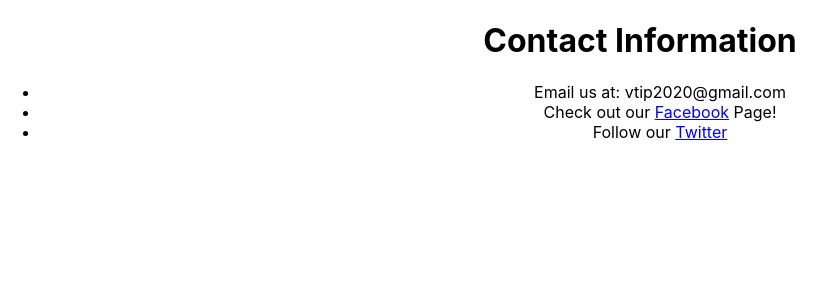
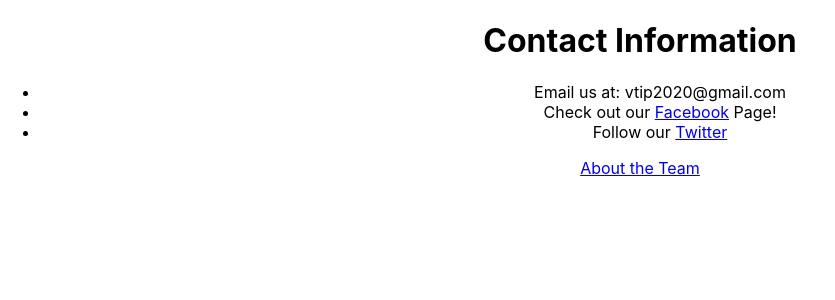
Before and after one commit to abdullahahmed2/family-tree, a React (Create React App) app in the folder family-tree-project/family-tree/: page / in a window 1280 px wide. Shown: the top 300 px of the page, without its empty margins (0-835 px from the left). Built offline with nearby package versions, Linux system fonts and the light colour scheme.

Commit message:
Updated pages with Link capabilities
Linking between pages are capable

```diff
--- a/family-tree-project/family-tree/src/pages/contactpage.js
+++ b/family-tree-project/family-tree/src/pages/contactpage.js
@@ -1,4 +1,5 @@
 import React from 'react';
+import { Link } from 'react-router-dom';
 
 class ContactPage extends React.Component {
     render() {
@@ -10,6 +11,9 @@ class ContactPage extends React.Component {
                     <li>Check out our <a href="https://www.facebook.com/">Facebook</a> Page!</li>
                     <li>Follow our <a href="https://twitter.com/?lang=en">Twitter</a></li>
                 </ul>
+                <div>
+                    <Link to="/about">About the Team</Link>
+                </div>
             </div>
         );
     }
```
